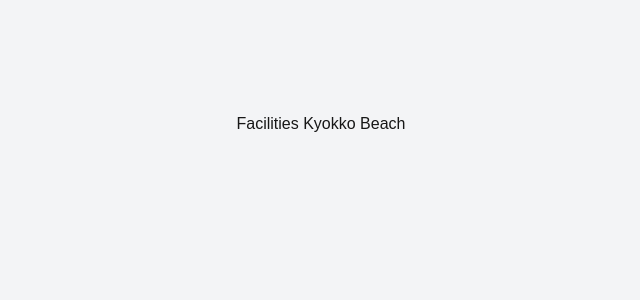
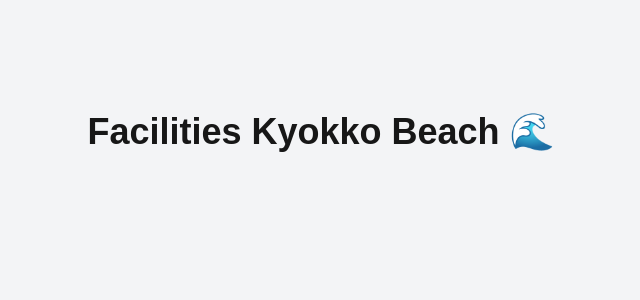
Before and after one commit to salavansaputra-cell/TA-WEB-24A-SANSAN, a Next.js app in the folder kyokko/: page /facilities in a window 1280 px wide. Shown: the top 300 px of the page, without its empty margins (319-959 px from the left). Built offline with nearby package versions, Linux system fonts and the light colour scheme.

Commit message:
nadia : mempercantik title halaman

```diff
--- a/kyokko/app/facilities/page.tsx
+++ b/kyokko/app/facilities/page.tsx
@@ -1,8 +1,10 @@
 export default function FacilitiesPage() {
   return (
     <div className="min-h-screen bg-gray-100 pt-28 py-16 px-6">
-      <div className="text-center">
-        <h1>Facilities Kyokko Beach</h1>
+      <div className="text-center mb-14">
+        <h1 className="text-4xl font-bold">
+          Facilities Kyokko Beach 🌊
+        </h1>
       </div>
     </div>
   );
```
